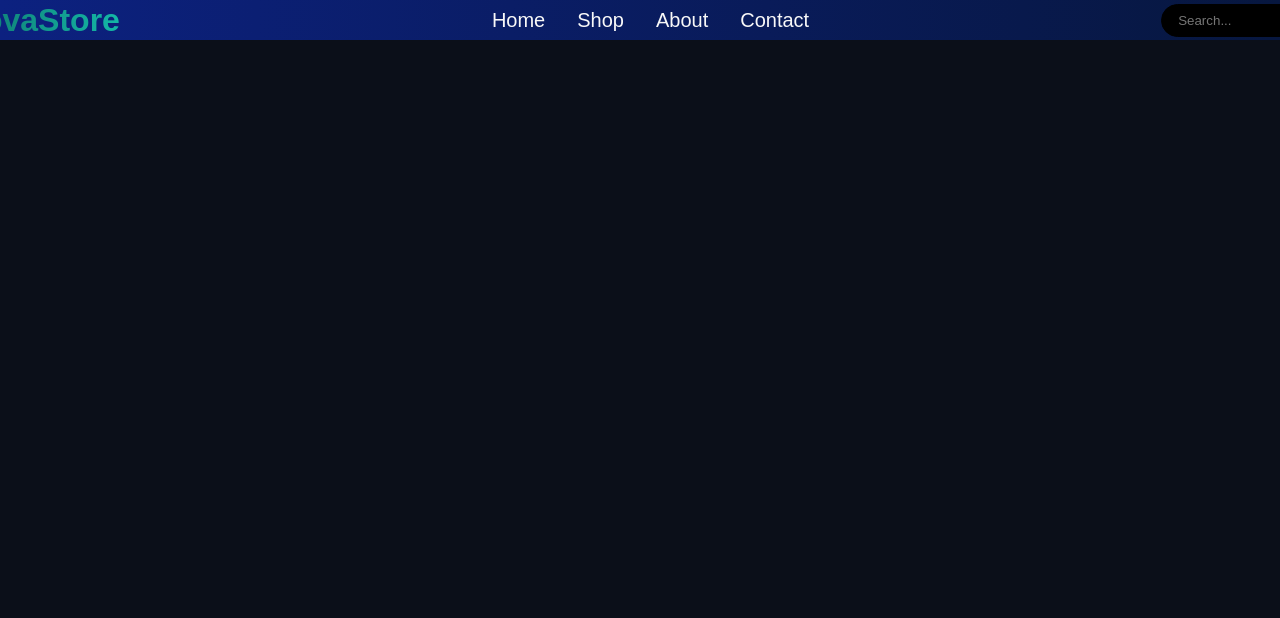
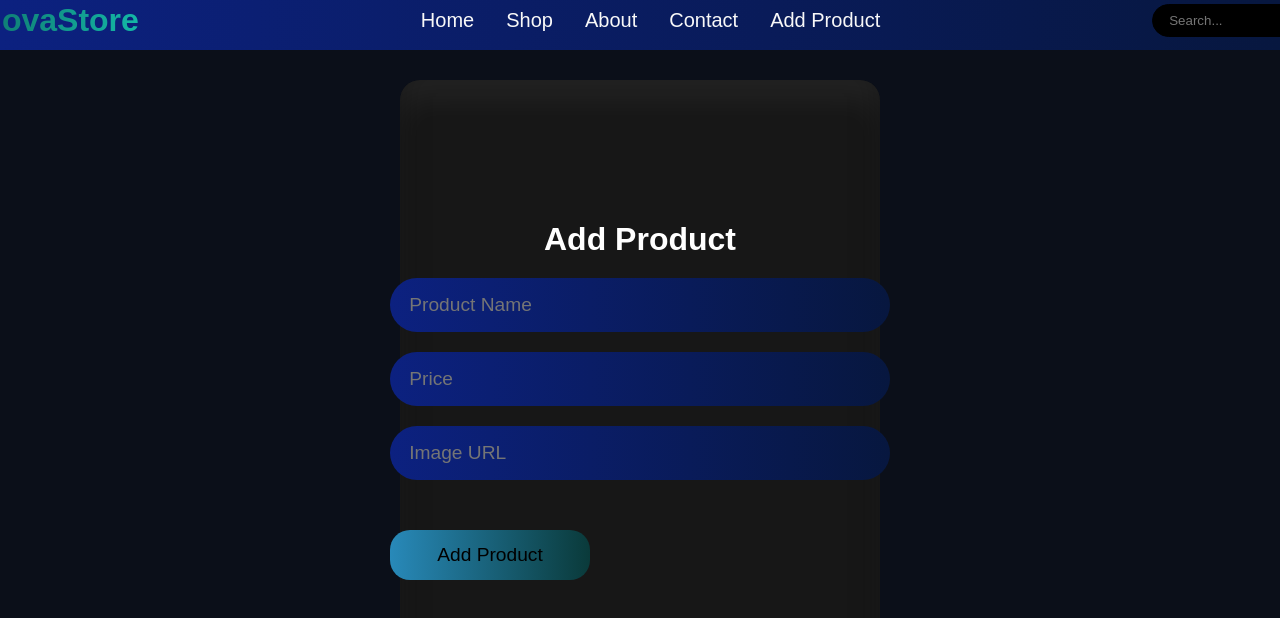
Before and after one commit to Harshpatil25/NovaStore, a React (Vite) app: page /addProduct in a window 1280 px wide. Shown: the top 618 px of the page. Built offline with nearby package versions, Linux system fonts and the light colour scheme.

Commit message:
Added CRUD operations

```diff
--- a/package.json
+++ b/package.json
@@ -10,6 +10,7 @@
     "preview": "vite preview"
   },
   "dependencies": {
+    "@supabase/supabase-js": "^2.108.1",
     "react": "^19.2.6",
     "react-dom": "^19.2.6",
     "react-router-dom": "^7.17.0"
--- a/src/App.css
+++ b/src/App.css
@@ -11,5 +11,8 @@
   --search-placeholder: #000000;
   --border: #232323;
   --border-secondary: #000000;
+  --btn: #ffe4c4 ;
   --gradient: linear-gradient(90deg, #0c2180, #07173f);
+  --gradient-btn: linear-gradient(90deg, #2889b9, #0a3a3a);
+  --gradient-secondary: linear-gradient(90deg, #8b2abb, #3d1352);
 }
--- a/src/App.jsx
+++ b/src/App.jsx
@@ -4,6 +4,7 @@ import Home from "./pages/Home"
 import Shop from "./pages/Shop"
 import Contact from "./pages/Contact"
 import About from "./pages/About"
+import AddProduct from "./pages/addProduct"
 import './App.css';
 
 function App() {
@@ -15,6 +16,7 @@ function App() {
         <Route path="/shop" element={<Shop />}></Route>
         <Route path="/about" element={<About />}></Route>
         <Route path="/contact" element={<Contact />}></Route>
+        <Route path="/addProduct" element={<AddProduct />}></Route>
       </Routes>
     </BrowserRouter>
   )
--- a/src/components/Navbar/Navbar.css
+++ b/src/components/Navbar/Navbar.css
@@ -6,6 +6,7 @@
     background: var(--gradient);
     color: var(--text);
     position: fixed;
+    height: 50px;
     top: 0;
     left: 0;
     width: 100%;
@@ -19,12 +20,12 @@
     background-clip: text;
     color: transparent;
     font-weight: bold;
-    transform: translate(-340px, 0);
+    transform: translate(-250px, 0);
 }
 .logo{
     display: flex;
     align-items: left;
-    transform: translate(-320px, 0);
+    transform: translate(-240px, 0);
     width: 40px;
     height: 40px;
     border-radius: 20%;
@@ -63,7 +64,7 @@
     padding: 0.5rem 1rem;
     border-radius: 9999px;
     border: 1px solid var(--border-secondary);
-    transform: translate(320px, 0);
+    transform: translate(240px, 0);
     transition: 0.5s ease;
 }
 .search-bar:hover{
--- a/src/components/Navbar/Navbar.jsx
+++ b/src/components/Navbar/Navbar.jsx
@@ -13,6 +13,7 @@ function Navbar(){
                     <li><Link to="/shop">Shop</Link></li>
                     <li><Link to="/about">About</Link></li>
                     <li><Link to="/contact">Contact</Link></li>
+                    <li><Link to='/addProduct'>Add Product</Link></li>
                     <input type="text" placeholder="Search..." className="search-bar" />
                 </ul>
             </nav>
--- a/src/components/ProductCard/ProductCard.jsx
+++ b/src/components/ProductCard/ProductCard.jsx
@@ -1,61 +1,116 @@
 import './ProductCard.css'
-import Bag from "./../../assets/bag.png"
-import Book from "./../../assets/book.png"
-import Chair from "./../../assets/chair.png"
-import Laptop from "./../../assets/laptop.png"
-import Shoes from "./../../assets/shoes.png"
-import Smartwatch from "./../../assets/smartwatch.png"
-import Headphone from "./../../assets/headphone.png"
-import Watch from "./../../assets/watch.png"
+import { useEffect, useState } from 'react'
+import supabase from './../../supabase'
 
-function ProductCard(){
-    return(
+function ProductCard() {
+    const [products, setProducts] = useState([])
+    const [editingId, setEditingId] = useState(null)
+
+const [editName, setEditName] = useState('')
+const [editPrice, setEditPrice] = useState('')
+const [editImage, setEditImage] = useState('')
+const [editDescription, setEditDescription] = useState('')
+
+    async function fetchProducts() {
+            const { data, error } = await supabase.from('product').select('*')
+
+        if (error) {
+            console.log(error)
+        }
+        else{
+            setProducts(data)
+        }
+
+    }
+
+    async function deleteProduct(id) {
+        const confirmDelete = window.confirm(
+            "Are you sure you want to delete this product?"
+        )
+
+        if (!confirmDelete) return
+
+        const { error } = await supabase.from("product").delete().eq("id", id)
+
+        if (error) {
+            alert(error.message)
+        } else {
+            fetchProducts()
+        }
+}
+function openEdit(product) {
+    setEditingId(product.id)
+
+    setEditName(product.name)
+    setEditPrice(product.price)
+    setEditImage(product.image)
+    setEditDescription(product.description)
+}
+async function updateProduct() {
+    const { error } = await supabase.from('product').update({name: editName,price: editPrice,image: editImage,description: editDescription,}).eq('id', editingId)
+    if (error) {
+        alert(error.message)
+    } else {
+        alert('Product Updated Successfully')
+        setEditingId(null)
+        fetchProducts()
+    }
+}
+    useEffect(() => {
+        fetchProducts()
+    },[])
+    return (
         <>
-        <h1 className='productcard-title'>Shop All Products</h1>
-        <div className='productcard'>
-            <div className='product-card'>
-                <img src={Bag} alt='bag' className='product-img'></img>
-                <h2 className='product-name'>Bag</h2>
-                <h2 className='product-price'>$56.00</h2>
+            <div className="productcard">
+                <h1 className='p-title'>Shop All Products</h1>
             </div>
-            <div className='product-card'>
-                <img src={Book} alt='Book' className='product-img'></img>
-                <h2 className='product-name'>You Can</h2>
-                <h2 className='product-price'>$89.00</h2>
+
+            <div className='product-box'>
+                {products.map((product) => (
+                    <div className='product-card' key={product.id}>
+                        <img
+                            src={product.image}
+                            alt={product.name}
+                            className='product-image'
+                            />
+
+                        <h2 className='product-name'>{product.name}</h2>
+
+                        <h3 className='product-price'>₹{product.price}</h3>
+                        <button onClick={() => deleteProduct(product.id)} className='delete-btn'>Delete</button>
+                        <button onClick={() => openEdit(product)} className='edit-btn'>Edit</button>
             </div>
-            <div className='product-card'>
-                <img src={Watch} alt='watch' className='product-img'></img>
-                <h2 className='product-name'>Sonata Sleek</h2>
-                <h2 className='product-price'>$76.00</h2>
-            </div>
-            <div className='product-card'>
-                <img src={Laptop} alt='laptop' className='product-img'></img>
-                <h2 className='product-name'>Acer ALG</h2>
-                <h2 className='product-price'>$120.00</h2>
-            </div>
-            <div className='product-card'>
-                <img src={Shoes} alt='shoes' className='product-img'></img>
-                <h2 className='product-name'>Nike Jordan 1</h2>
-                <h2 className='product-price'>$99.00</h2>
-            </div>
-            <div className='product-card'>
-                <img src={Smartwatch} alt='smaretwatch' className='product-img'></img>
-                <h2 className='product-name'>Smartwatch</h2>
-                <h2 className='product-price'>$90.00</h2>
-            </div>
-            <div className='product-card'>
-                <img src={Chair} alt='chair' className='product-img'></img>
-                <h2 className='product-name'>Gaming Chair</h2>
-                <h2 className='product-price'>$87.00</h2>
-            </div>
-            <div className='product-card'>
-                <img src={Headphone} alt='headphone' className='product-img'></img>
-                <h2 className='product-name'>Wireless Headphone</h2>
-                <h2 className='product-price'>$70.00</h2>
-            </div>
+        ))}
+    </div>
+    {editingId && (
+    <div className="edit-modal">
+        <div className="edit-content">
+            <h2>Edit Product</h2>
+            <input
+                value={editName}
+                onChange={(e) => setEditName(e.target.value)}
+                placeholder="Product Name"
+                className='e-in'
+            />
+            <input
+                value={editPrice}
+                onChange={(e) => setEditPrice(e.target.value)}
+                placeholder="Price"
+                className='e-in'
+            />
+            <input
+                value={editImage}
+                onChange={(e) => setEditImage(e.target.value)}
+                placeholder="Image URL"
+                className='e-in'
+            />
+            <button onClick={updateProduct} className='e-btn'>Save</button>
+            <button onClick={() => setEditingId(null)} className='e-btn'>Cancel</button>
         </div>
-        </>
-    )
+    </div>
+)}
+</>
+)
 }
 
 export default ProductCard
--- /dev/null
+++ b/src/pages/addProduct.css
@@ -0,0 +1,85 @@
+.add-box{
+    display: flex;
+    flex-direction: column;
+    justify-content: center;
+    align-items: center;
+    background: var(--card);
+    margin-top: 80px;
+    margin-left: 400px;
+    margin-right: 400px;
+    border-radius: 20px;
+    height: 80vh;
+    box-shadow: inset 0 20px 30px rgba(255, 255, 255, 0.05),
+            inset 0 -20px 30px rgba(0, 0, 0, 0.4);
+}
+.p-name{
+    display: flex;
+    margin-top: 100px;
+    margin: 20px;
+    padding: 1.0rem 1.2rem;
+    color: var(--text);
+    font-size: 1.2rem;
+    width: 500px;
+    border: none;
+    border-radius: 9999px;
+    background: var(--gradient);
+    transition: 0.5s;
+}
+.p-name:hover{
+    transform: translateY(-5px);
+    border: 2px solid #58148f;
+}
+.p-price{
+    display: flex;
+    margin-top: 100px;
+    margin: 20px;
+    padding: 1.0rem 1.2rem;
+    font-size: 1.2rem;
+    width: 500px;
+    border: none;
+    border-radius: 9999px;
+    color: var(--text);
+    background: var(--gradient);
+    transition: 0.5s;
+}
+.p-price:hover{
+    transform: translateY(-5px);
+    border: 2px solid #58148f;
+}
+.p-img{
+    display: flex;
+    margin-top: 100px;
+    margin: 20px;
+    padding: 1.0rem 1.2rem;
+    font-size: 1.2rem;
+    width: 500px;
+    border: none;
+    border-radius: 9999px;
+    color: var(--text);
+    background: var(--gradient);
+    transition: 0.5s;
+}
+.p-img:hover{
+    transform: translateY(-5px);
+    border: 2px solid #58148f;
+}
+.p-btn{
+    display: flex;
+    margin-top: 50px;
+    margin-left: 20px;
+    width: 200px;
+    height: 50px;
+    font-size: 1.2rem;
+    border-radius: 20px;
+    border: none;
+    justify-content: center;
+    align-items: center;
+    cursor: pointer;
+    background: var(--gradient-btn);
+    transition: 0.5s;
+}
+.p-btn:hover{
+    transform: translateY(-10px);
+    border: 2px solid #58148f;
+    box-shadow:  0 5px 10px rgba(81, 79, 79, 0.473);
+}
--- /dev/null
+++ b/src/pages/addProduct.jsx
@@ -0,0 +1,63 @@
+// import Navbar from './../components/Navbar/Navbar'
+// import Product from './../components/addingProduct/addingProduct'
+import './addProduct.css'
+import { useState } from 'react'
+import supabase from './../supabase'
+
+function AddProduct() {
+    const [name, setName] = useState('')
+    const [price, setPrice] = useState('')
+    const [image, setImage] = useState('')
+
+    async function handleSubmit(e) {
+    e.preventDefault()
+
+    const { error } = await supabase.from('product').insert([{name,price,image,},])
+
+        if (error) {
+            alert(error.message)
+        } else {
+            alert('Product Added Successfully')
+
+        setName('')
+        setPrice('')
+        setImage('')
+        }
+    }
+
+    return (
+        <>
+
+        <div className='add-box'>
+        <h1 className='p-title'>Add Product</h1>
+
+        <form onSubmit={handleSubmit}>
+            <input
+                placeholder="Product Name"
+                value={name}
+                onChange={(e) => setName(e.target.value)}
+                className='p-name'/>
+
+            <input
+                placeholder="Price"
+                value={price}
+                onChange={(e) => setPrice(e.target.value)}
+                className='p-price' />
+
+            <input
+                placeholder="Image URL"
+                value={image}
+                onChange={(e) => setImage(e.target.value)}
+                className='p-img'/>
+
+
+            <button type="submit" className='p-btn'>
+                Add Product
+            </button>
+        </form>
+        </div>
+    </>
+)
+}
+
+export default AddProduct
--- /dev/null
+++ b/src/supabase.js
@@ -0,0 +1,5 @@
+import { createClient } from "@supabase/supabase-js"
+
+const supabase = createClient("https://wqzlilmuhqxqcfahgjfv.supabase.co", "eyJhbGciOiJIUzI1NiIsInR5cCI6IkpXVCJ9.eyJpc3MiOiJzdXBhYmFzZSIsInJlZiI6IndxemxpbG11aHF4cWNmYWhnamZ2Iiwicm9sZSI6InNlcnZpY2Vfcm9sZSIsImlhdCI6MTc4MTIyNzMwOSwiZXhwIjoyMDk2ODAzMzA5fQ.O_3PPP0_oJdMm0BSGX0BE16-9TGIiKjdQreAW8uhwKc")
+
+export default supabase
```
Also changed, not shown: src/components/FeatureProduct/FeatureProduct.jsx (+4 -4 lines), src/components/ProductCard/ProductCard.css (+85 -10 lines), 1 other file (tests, documents, lock files or other folders).
